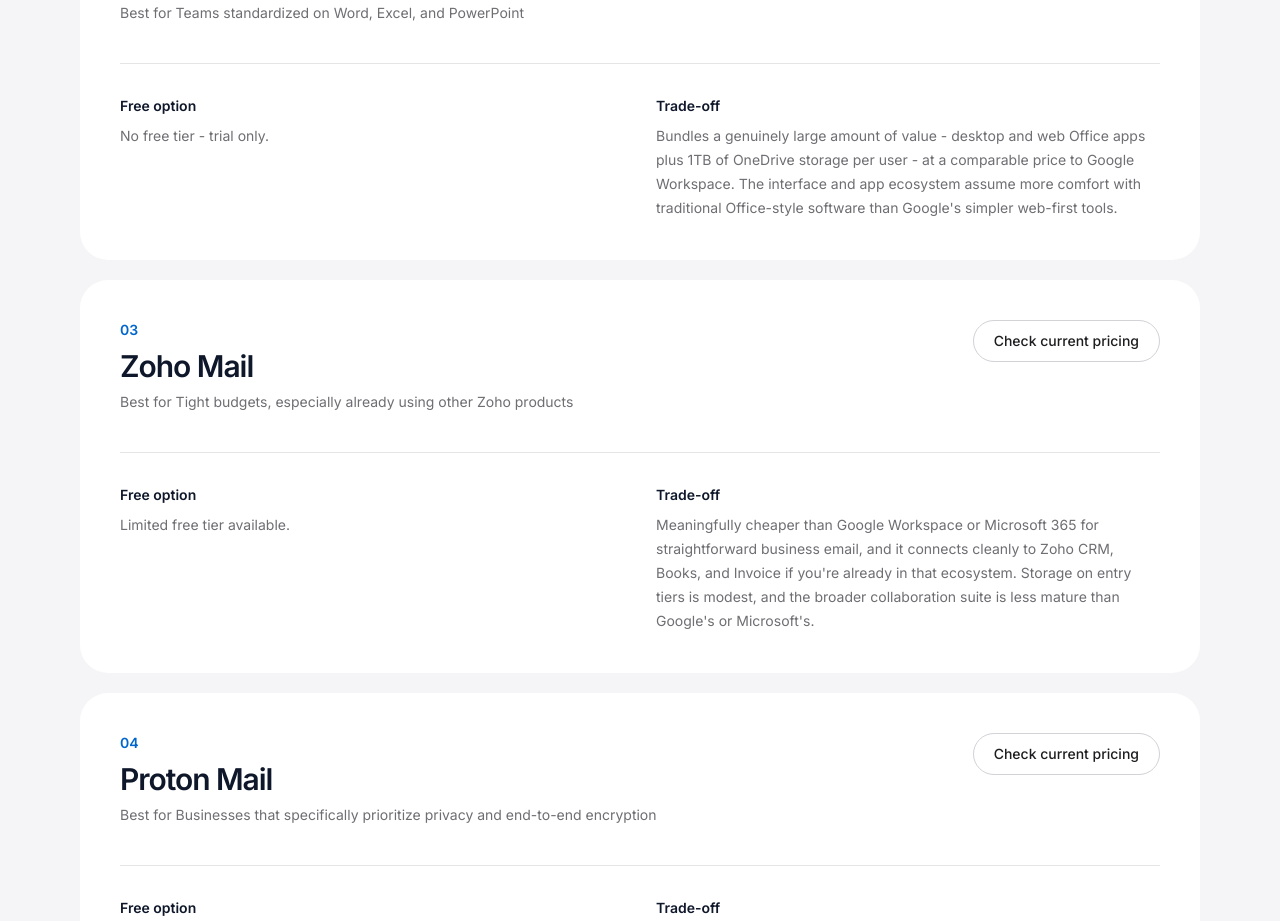
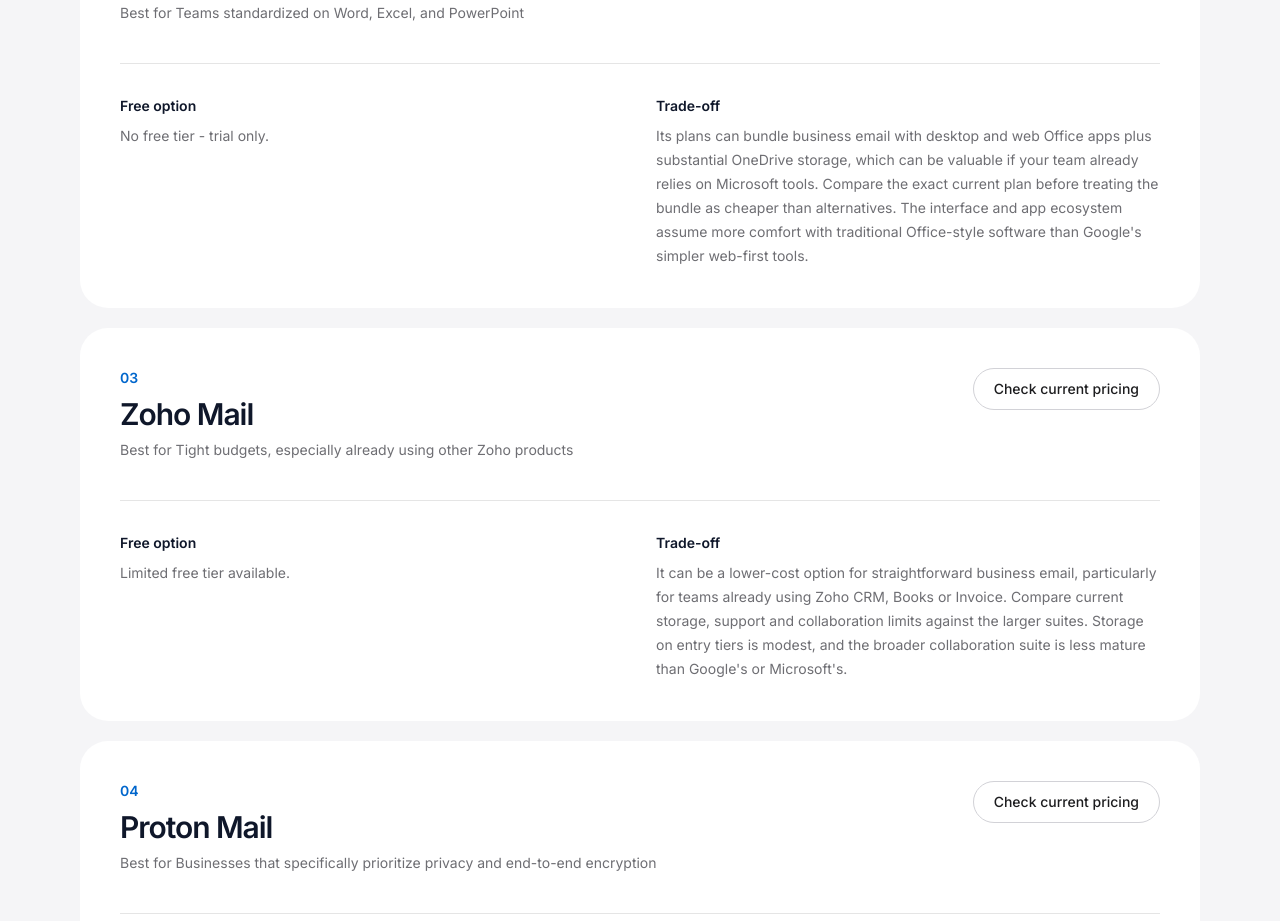
Before and after one commit to LinukaBandara/StackPick, a Next.js app: page /best/business-email-hosting in a window 1280 px wide. Shown: the part 3940-4861 px from the top of the page. Built offline with nearby package versions, Linux system fonts and the light colour scheme; no server answers.

Commit message:
content: make product comparisons evidence-neutral

```diff
--- a/app/best/business-email-hosting/page.tsx
+++ b/app/best/business-email-hosting/page.tsx
@@ -29,7 +29,7 @@ export default function Page() {
           bestFor: "Teams standardized on Word, Excel, and PowerPoint",
           freeOption: "No free tier - trial only.",
           tradeoff:
-            "Bundles a genuinely large amount of value - desktop and web Office apps plus 1TB of OneDrive storage per user - at a comparable price to Google Workspace. The interface and app ecosystem assume more comfort with traditional Office-style software than Google's simpler web-first tools.",
+            "Its plans can bundle business email with desktop and web Office apps plus substantial OneDrive storage, which can be valuable if your team already relies on Microsoft tools. Compare the exact current plan before treating the bundle as cheaper than alternatives. The interface and app ecosystem assume more comfort with traditional Office-style software than Google's simpler web-first tools.",
           url: "https://www.microsoft.com/microsoft-365/business",
         },
         {
@@ -37,7 +37,7 @@ export default function Page() {
           bestFor: "Tight budgets, especially already using other Zoho products",
           freeOption: "Limited free tier available.",
           tradeoff:
-            "Meaningfully cheaper than Google Workspace or Microsoft 365 for straightforward business email, and it connects cleanly to Zoho CRM, Books, and Invoice if you're already in that ecosystem. Storage on entry tiers is modest, and the broader collaboration suite is less mature than Google's or Microsoft's.",
+            "It can be a lower-cost option for straightforward business email, particularly for teams already using Zoho CRM, Books or Invoice. Compare current storage, support and collaboration limits against the larger suites. Storage on entry tiers is modest, and the broader collaboration suite is less mature than Google's or Microsoft's.",
           url: "https://www.zoho.com/mail/",
         },
         {
```
